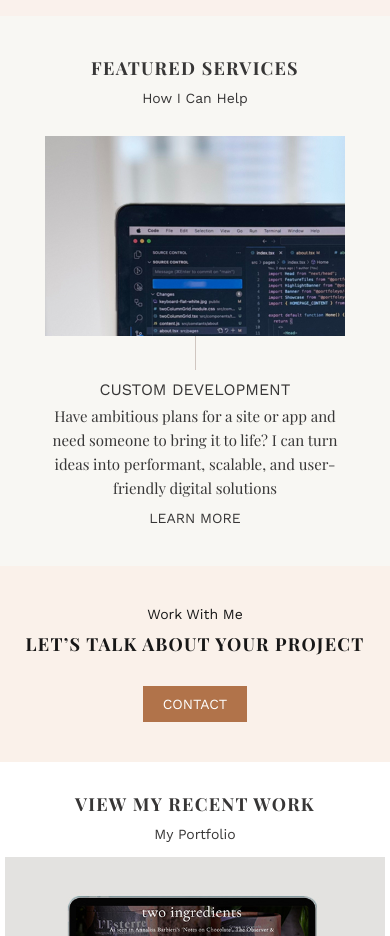
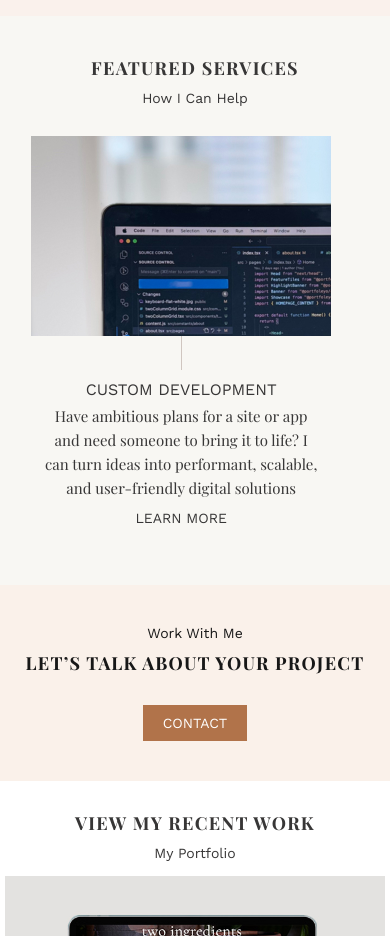
Before and after one commit to lindsayfoley/portfoleyo, a Next.js app: page / in a window 390 px wide. Shown: the part 1000-1936 px from the top of the page. Built offline with nearby package versions, Linux system fonts and the light colour scheme; a web font is replaced by a local one.

Commit message:
making it clear that feature tiles are scrollable on mobile

```diff
--- a/src/components/featureTiles/featureTiles.module.css
+++ b/src/components/featureTiles/featureTiles.module.css
@@ -21,7 +21,7 @@
       scroll-snap-align: center;
       margin: 0;
       padding: 0 8%;
-      min-width: 100vw;
+      width: 100%;
     }
 
     .image {
```
